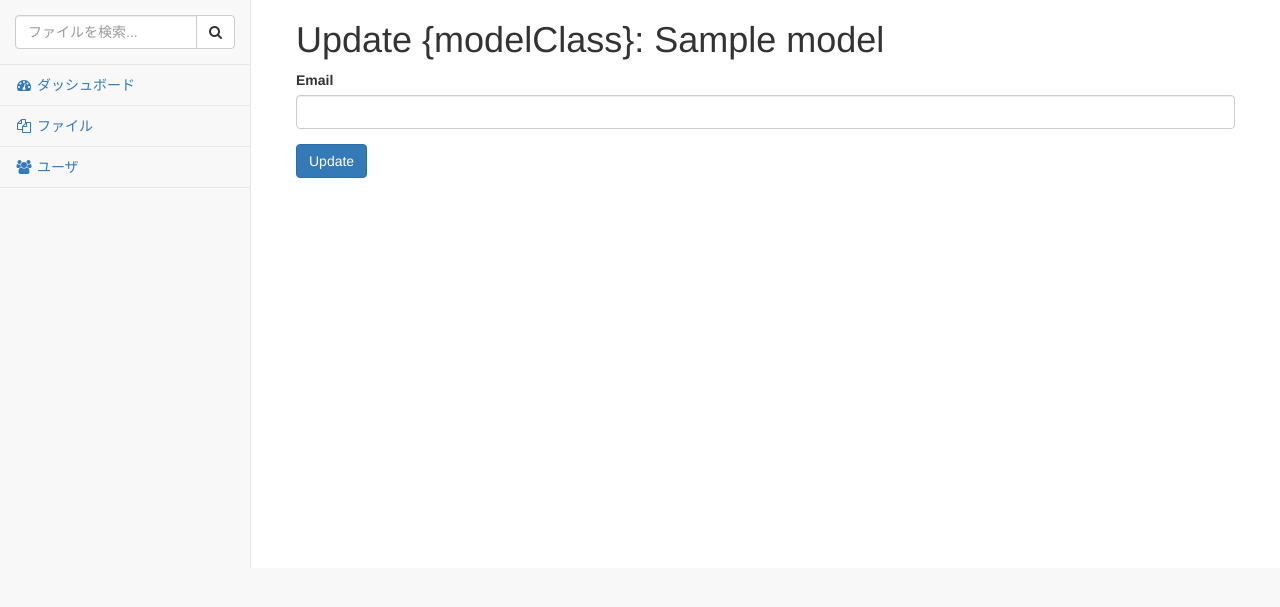
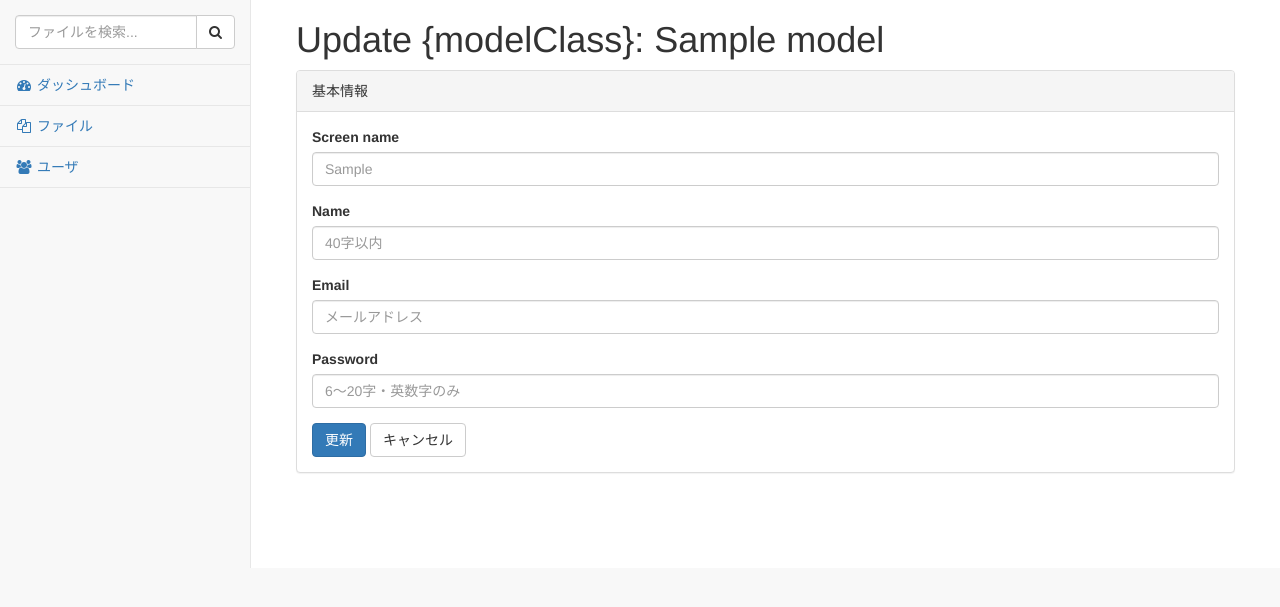
Before and after one commit to nakau1/vagrant-yii2, a Yii app: template src/views/user/update.php in a window 1280 px wide. Shown: the part 51-658 px from the top of the page. Run offline with PHP 8.4 and a stand-in for Yii, Linux system fonts and the light colour scheme; the template is opened without the code that fills it: most values are stand-ins (such as "Sample title", 1, 10 or a date in 2020); form fields are guessed from the names that the template uses; data that the repository does not hold is empty; some libraries are stand-ins or nearby versions.

Commit message:
temporary commit

```diff
--- a/src/controllers/UserController.php
+++ b/src/controllers/UserController.php
@@ -2,6 +2,7 @@
 
 namespace app\controllers;
 
+use app\models\forms\UserForm;
 use Yii;
 use app\models\User;
 use app\models\searches\UserSearch;
@@ -63,7 +64,7 @@ class UserController extends CommonController
      */
     public function actionCreate()
     {
-        $model = new User();
+        $model = new UserForm();
 
         if ($model->load(Yii::$app->request->post()) && $model->save()) {
             return $this->redirect(['view', 'id' => $model->id]);
@@ -115,7 +116,7 @@ class UserController extends CommonController
      */
     protected function findModel($id)
     {
-        if (($model = User::findOne($id)) !== null) {
+        if (($model = UserForm::findOne($id)) !== null) {
             return $model;
         } else {
             throw new NotFoundHttpException('The requested page does not exist.');
--- a/src/views/layouts/main.php
+++ b/src/views/layouts/main.php
@@ -46,7 +46,7 @@ SBAdmin2Asset::register($this);
                     <i class="fa fa-user fa-fw"></i> <i class="fa fa-caret-down"></i>
                 </a>
                 <ul class="dropdown-menu">
-                    <li><a href="user/view?id=<?= $user->id ?>"><i class="fa fa-user fa-fw"></i> <?= $user->name ?></a></li>
+                    <li><a href="user/<?= $user->id ?>"><i class="fa fa-user fa-fw"></i> <?= $user->name ?></a></li>
                     <li class="divider"></li>
                     <li><a href="sign-out"><i class="fa fa-sign-out fa-fw"></i> サインアウト</a></li>
                 </ul>
--- a/src/views/user/_form.php
+++ b/src/views/user/_form.php
@@ -8,16 +8,44 @@ use yii\widgets\ActiveForm;
 /* @var $form yii\widgets\ActiveForm */
 ?>
 
-<div class="user-form">
+<div class="panel panel-default">
+    <div class="panel-heading">基本情報</div>
+    <div class="panel-body">
+        <div class="row">
+            <div class="col-lg-12">
+                <?php $form = ActiveForm::begin(); ?>
 
-    <?php $form = ActiveForm::begin(); ?>
-
-    <?= $form->field($model, 'email')->textInput(['maxlength' => true]) ?>
-
-    <div class="form-group">
-        <?= Html::submitButton($model->isNewRecord ? Yii::t('app', 'Create') : Yii::t('app', 'Update'), ['class' => $model->isNewRecord ? 'btn btn-success' : 'btn btn-primary']) ?>
+                <?=
+                $form->field($model, 'screen_name')->textInput([
+                    'placeholder' => $model->getAttributeHint('screen_name'),
+                ])->hint('スクリーン名でログインすることもできます', [
+                    'class' => 'help-block',
+                ]);
+                ?>
+                <?=
+                $form->field($model, 'name')->textInput([
+                    'placeholder' => '40字以内',
+                ])
+                ?>
+                <?= $form->field($model, 'email')->textInput([
+                    'placeholder' => 'メールアドレス',
+                ])->hint('ログインに使用します', [
+                    'class' => 'help-block',
+                ]);
+                ?>
+                <?= $form->field($model, 'password')->textInput([
+                    'placeholder' => '6〜20字・英数字のみ',
+                ])
+                ?>
+                <?=
+                Html::submitButton(
+                    $model->isNewRecord ? Yii::t('app', '作成') : Yii::t('app', '更新'),[
+                    'class' => $model->isNewRecord ? 'btn btn-success' : 'btn btn-primary'
+                ])
+                ?>
+                <?= Html::a(Yii::t('app', 'キャンセル'), ['index'], ['class' => 'btn btn-default']) ?>
+                <?php ActiveForm::end(); ?>
+            </div>
+        </div>
     </div>
-
-    <?php ActiveForm::end(); ?>
-
 </div>
--- a/src/views/user/view.php
+++ b/src/views/user/view.php
@@ -12,11 +12,11 @@ $this->params['breadcrumbs'][] = $this->title;
 ?>
 <div class="user-view">
 
-    <h1><?= Html::encode($this->title) ?></h1>
+    <h1 class="page-header"><?= Html::encode($this->title) ?></h1>
 
     <p>
-        <?= Html::a(Yii::t('app', 'Update'), ['update', 'id' => $model->id], ['class' => 'btn btn-primary']) ?>
-        <?= Html::a(Yii::t('app', 'Delete'), ['delete', 'id' => $model->id], [
+        <?= Html::a(Yii::t('app', '編集'), ['update', 'id' => $model->id], ['class' => 'btn btn-primary']) ?>
+        <?= Html::a(Yii::t('app', '削除'), ['delete', 'id' => $model->id], [
             'class' => 'btn btn-danger',
             'data' => [
                 'confirm' => Yii::t('app', 'Are you sure you want to delete this item?'),
```
Also changed, not shown: src/models/User.php (+7 -0 lines), src/models/forms/UserForm.php (added, +34 -0 lines), src/views/user/create.php (+5 -7 lines).
